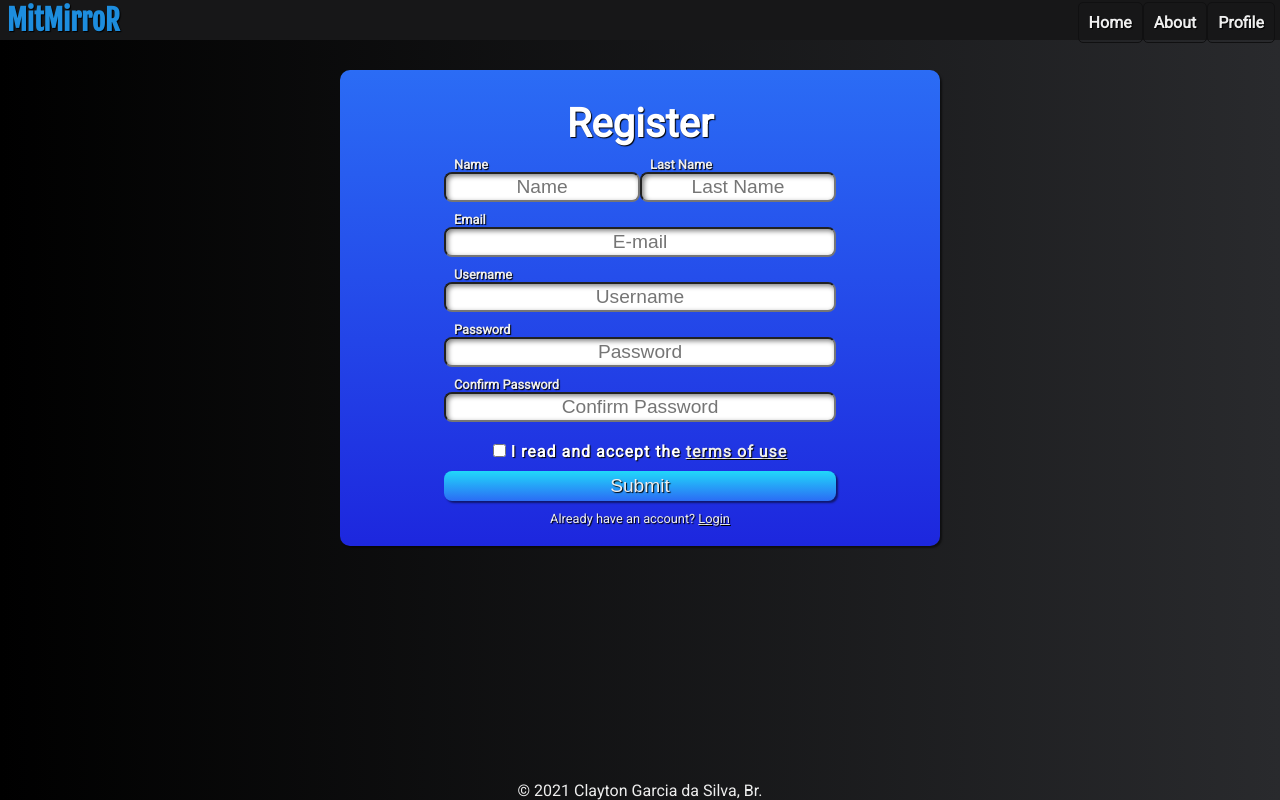
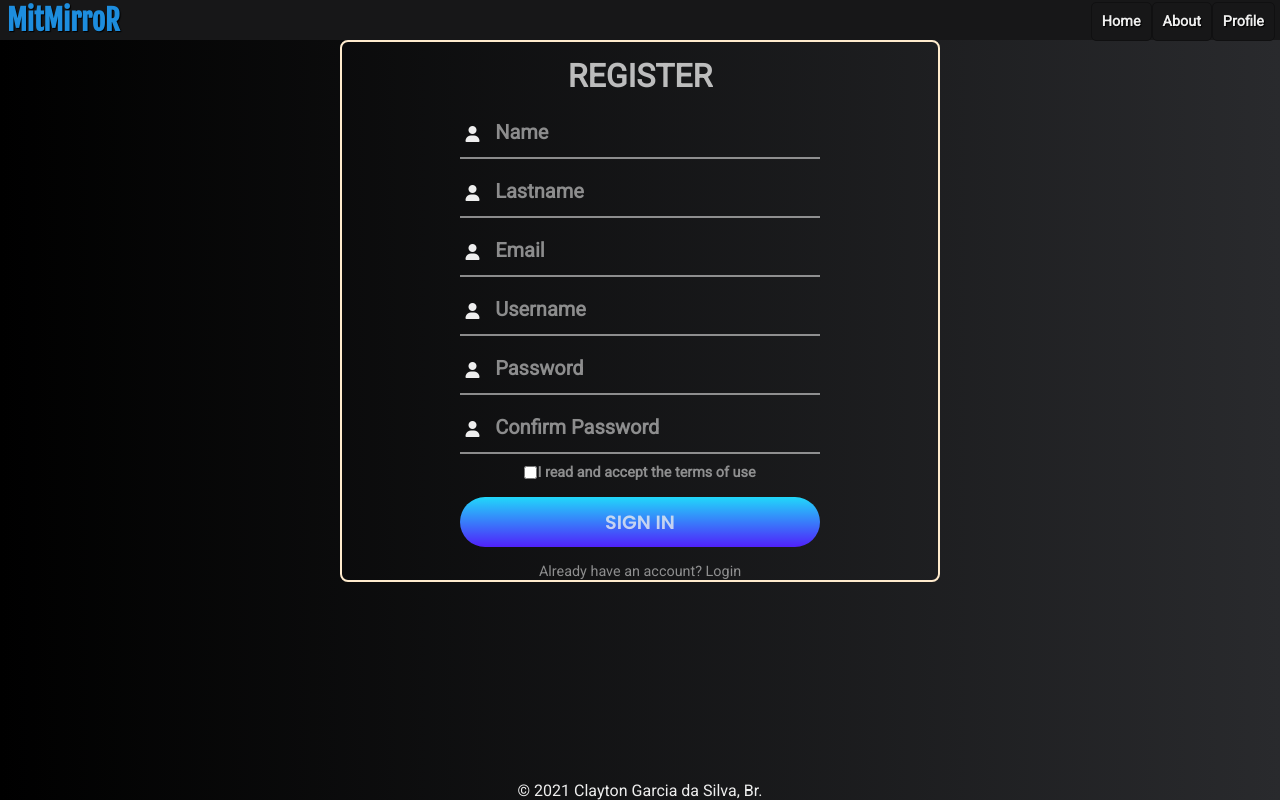
Before and after one commit to Claayton/Flask-app, a Flask app: page /register/ in a window 1280 px wide. Run offline with Flask 2, Linux system fonts and the light colour scheme; some libraries are stand-ins or nearby versions.

Commit message:
atualizado o layout de login e register

```diff
--- a/app/static/css/style-login.css
+++ b/app/static/css/style-login.css
@@ -20,7 +20,6 @@
 body {
     background-color: var(--color8);
     font-family: 'Poppins', sans-serif;
-
 }
 
 .main {
@@ -93,7 +92,7 @@ body {
     text-transform: uppercase;
     margin: 0 auto;
     padding: 30px 0 0 150px;
-    color: #eeeeeeca;
+    color: #eeeeee8e;
 }
 
 
--- a/app/static/css/style-register.css
+++ b/app/static/css/style-register.css
@@ -18,163 +18,212 @@
 }
 
 body {
-    background-color: var(--color6);
-    font-family: 'Roboto', sans-serif;
-    width: 100%;
-    height: auto;
+    background-color: var(--color8);
+    font-family: 'Poppins', sans-serif;
 }
 
-#main {
-    align-content: center;
-    padding: 20px;
-    margin:auto;
-    margin-top: 30px;
-    text-align: center;
-    max-width: 600px;
-    height: auto;
-    background-image: linear-gradient(to bottom, var(--color3), var(--color2));
-    box-shadow: 2px 2px 2px rgba(0, 0, 0, 0.5);
-    text-shadow: 1px 1px 1px rgba(0, 0, 0, 2);
-    border-radius: 10px;
+.main {
+    width: 100%;
+    height: 100%;
 }
 
-.main-container {
-    height: auto;
-    display: flex;
-    flex-direction: column;
-    justify-content: space-between;
-    align-items: center;
+.container {
+    width: 98vw;
+    height: 93vh;
+    display: block;
 }
 
-#register {
-    width: 70%;
+.register-container {
+    width: 600px;
+    margin: auto;
+    display: flex;
+    justify-content: center;
+    align-items: center;
+    text-align: center;
+    border: blanchedalmond solid 2px;
+    border-radius: 8px;
 }
 
-#register h2{
-    display: flex;
-    flex-direction: column;
-    justify-content: center;
-    color: white;
-    width: 100%;
-    font-size: 2.5rem;
-    padding: 10px;
+form {
+    width: 360px;
 }
 
-#register h3 {
-    text-align: left;
-    font-size: 0.8rem;
-    color: #eee;
-    padding: 0 10px;
-}
-
-#register .campo {
-    display: flex;
-    flex-direction: column;
-    align-items: space-between;
-    justify-content: flex-start;
-}
-
-#register .camponame {
+form .camponame {
     display: flex;
     justify-content: space-between;
     border: none;
 }
 
-#name, #lastname, #email, #username, #password, #confirm-password{
-    height: 30px;
-    width: 100%;
-    box-shadow: inset 2px 2px 5px rgba(0, 0, 0, 0.493);
-    padding: 10px;
-    margin-bottom: 10px;
-    text-align: center;
-    font-size: 1.2em;
-    border-radius: 8px;
+form h2 {
+    font-size: 2rem;
+    text-transform: uppercase;
+    margin: 15px 0;
+    color: #eeeeeec5;
 }
 
-#register .terms {
-    color: white;
-    text-shadow: 1px 1px 1px rgba(0, 0, 0, 2);
-    letter-spacing: 1px;
-    margin-top: 10px;
+.input-div {
+    position: relative;
+    display: grid;
+    grid-template-columns: 7% 93%;
+    margin: 10px 0;
+    padding: 1px 0;
+    border-bottom: 2px solid #eeeeee8e;
 }
 
-#register .terms a {
-    color: #eee;
-    text-shadow: 1px 1px 1px rgba(0, 0, 0, 2);
-    transition: all 300ms ease;
-
+.input-div:after .input-div:before {
+    content: '';
+    position: absolute;
+    bottom: -2px;
+    width: 0;
+    height: 2px;
+    background-color: #1D27DE;
+    transition: .3s;
 }
 
-#register .terms a:hover {
-    color: var(--color5);
-    text-decoration: none;
+.input-dev:after {
+    right: 50%;
 }
 
-.button {
-    border-radius: 8px;
+.input-dev:before {
+    left: 50%;
+}
+
+.input-div.focus .i i {
+    color: #1D27DE;
+}
+
+.input-div.focus div h5 {
+    top: 0px;
+    font-size: 13px;
+    transform: translateY(-9px);
+}
+
+.input-div.focus:after, .input-div.focus:before {
+    width: 50%;
+}
+
+.input-div.one {
+    margin-top: 0;
+}
+
+.input-div.two {
+    margin-bottom: 4px;
+}
+
+.i {
     display: flex;
     justify-content: center;
     align-items: center;
-    background-image: linear-gradient(to bottom, var(--color5), var(--color3));
-    color: #eee;
-    height: 30px;
-    width: 100%;
-    font-size: 1.2em;
-    border: 1px;
-    text-shadow: 1px 1px 1px rgba(0, 0, 0, 2);
-    box-shadow: 2px 2px 2px rgba(0, 0, 0, 0.507);
-    padding: 10px;
-    text-align: center;
-    margin-top: 10px;
 }
 
-.button:hover {
-    background-image: linear-gradient(to bottom, var(--color5), var(--color2));
-    cursor: pointer;
+.i i {
+    color: #eee;
+    transition: .3s;
 }
 
-.button:focus {
-    box-shadow: inset 2px 2px 2px rgb(0, 0, 0);
+.input-div > div {
+    position: relative;
+    height: 45px;
 }
 
-#haveaccount {
-    font-size: 0.8rem;
-    padding-top: 10px;
-    color: #eee;
-    text-shadow: 1px 1px 1px rgba(0, 0, 0, 2);
+.input-div > div h5 {
+    position: absolute;
+    left: 10px;
+    top: 20%;
+
+    color: #eeeeee8e;
+    font-size: 20px;
+    transition: .3s;
 }
 
-#haveaccount a {
-    color: #eee;
-    text-shadow: 1px 1px 1px rgba(0, 0, 0, 2);
-    transition: all 300ms ease;
+.input {
+    position: absolute;
+    width: 100%;
+    height: 100%;
+    top: 0;
+    left: 0;
+    border: none;
+    outline: none;
+    background: none;
+    padding: 0.5rem 0.7rem;
+    font-size: 1.2rem;
+    font-family: 'Poppins', sans-serif;
+    color: rgb(226, 226, 226);
 }
 
-#haveaccount a:hover {
-    color: var(--color5);
-    text-decoration: none;
+.link {
+    display: flex;
+    justify-content: center;
 }
 
-#flash {
-    position: fixed;
-    bottom: 20px;
-    right: 0;
-    display: flex;
-    justify-content: center;
-    align-items: center;
-    align-content: center;
-    color: white;
-    text-shadow: 1px 1px 1px rgba(0, 0, 0, 2);
-    width: 100%;
+a, .check, .haveaccount {
+    text-decoration: none;
+    color: #eeeeee8e;
+    font-size: 0.9rem;
+    transition: .3s;
 }
 
-#flash ul {
-    width: auto;
-    background-image: linear-gradient(to bottom, chartreuse, rgb(61, 121, 2));
-    text-align: center;
-    padding: 10px 15px;
-    border-radius: 8px;
-    list-style: none;
-    margin-bottom: 10px;
+a:hover {
+    color: #1D27DE;
+}
+
+.btn {
+    display: block;
+    width: 100%;
+    height: 50px;
+    border-radius: 25px;
+    margin: 1rem 0;
+    font-size: 1.2rem;
+    outline: none;
+    border: none;
+    background-image: linear-gradient(to bottom, #21D8FA, #5021FA);
+    cursor: pointer;
+    color: #eeeeeec5;
     text-transform: uppercase;
+    font-family: 'Poppins', sans-serif;
+    background-size: 200%;
+    transition: .5s;
 }
+
+.btn:hover {
+    background-position: right;
+    color: #fff;
+    background-image: linear-gradient(to bottom, #37e1ff, #4310fb);
+}
+
+.register {
+    justify-content: center;
+}
+
+@media screen and (max-width: 1000px) {
+    form {
+        width: 290px;
+    }
+
+    form h2 {
+        font-size: 2.4rem;
+        margin: 8px 0;
+    }
+
+    .img img {
+        width: 400px;
+    }
+
+    a, .check {
+        font-size: 0.8rem;
+    }
+}
+
+@media screen and (max-width: 800px) {
+    .img {
+        display: none;
+    }
+
+    .container {
+        grid-template-columns: 1fr;
+    }
+
+    .login-container {
+        justify-content: center;
+    }
+}
--- a/app/templates/login.html
+++ b/app/templates/login.html
@@ -51,11 +51,11 @@
                 </div>
                 <div class="link check">
                     <div class="checkbox">
-                        {{ form.remember_me(id="checkbox") }}<strong> Keep me signed in</strong>
+                        {{ form.remember_me }}<strong> Keep me signed in</strong>
                     </div>
                     <a  href="/forgot-password">Forgot Password?</a>
                 </div>
-                <button type="submit" class="btn" value="Login">Login</button>
+                <button type="submit" class="btn" value="Login">Sign in</button>
                 <div class="link register">
                     <a href="/register">Create an account!</a>
                 </div>
--- a/app/templates/register.html
+++ b/app/templates/register.html
@@ -1,68 +1,85 @@
+<script src="https://kit.fontawesome.com/a81368914c.js"></script>
+<link href="https://fonts.googleapis.com/css2?family=Poppins:wght@600&display=swap" rel="stylesheet">
 <link rel="stylesheet" href="{{ url_for('static', filename='css/style-register.css') }}" rel="stylesheet">
 
 {% extends 'base.html' %}
 
-{% block title %}{{ super() }} - Register{% endblock %}
+{% block title %}{{ super() }} - Login{% endblock %}
 
 {% block content %}
 
 <main id="main">
-    <div class="main-container">
+    <div class="register-container">
+        <form action="" method="POST">
+            {{ form.csrf_token }}
+            <h2>Register</h2>
+            <fieldset class="camponame"></fieldset>
+                <div class="input-div one">
+                    <div class="i">
+                        <i class="fas fa-user"></i>
+                    </div>
+                    <div>
+                        <h5>Name</h5>
+                        {{ form.name( class="input", autocomplete="given-name") }}
+                    </div>
+                </div>
+                <div class="input-div two">
+                    <div class="i">
+                        <i class="fas fa-user"></i>
+                    </div>
+                    <div>
+                        <h5>Lastname</h5>
+                        {{ form.lastname( class="input", autocomplete="family-name") }}
+                    </div>
+                </div>
+            </fieldset>
 
-        <div id="register">
-            <h2>Register</h2>
-            <form action="" method="POST">
-                {{ form.csrf_token }}
-                <fieldset class="camponame">
-                    <div style="display: inline;" class="campo">
-                        <h3>Name</h3>
-                        <label for="name">
-                            {{ form.name(id="name", placeholder="Name", autocomplete="given-name") }}
-                        </label>
-                    </div>
-                    <div style="display: inline;" class="campo">
-                        <h3>Last Name</h3>
-                        <label for="lastname">
-                            {{ form.lastname(id="name", placeholder="Last Name", autocomplete="family-name") }}
-                        </label>
-                    </div>
-                </fieldset>
-                <div class="campo">
-                    <h3>Email</h3>
-                    <label for="email">
-                        {{ form.email(id="email", placeholder="E-mail", autocomplete="email") }}
-                    </label>
+            <div class="input-div three">
+                <div class="i">
+                    <i class="fas fa-user"></i>
                 </div>
-                <div class="campo">
-                    <h3>Username</h3>
-                    <label for="username">
-                        {{ form.username(id="username", placeholder="Username", autocomplete="username") }}
-                    </label>
+                <div>
+                    <h5>Email</h5>
+                    {{ form.email( class="input", autocomplete="email") }}
                 </div>
-                <div class="campo">
-                    <h3>Password</h3>
-                    <label for="password">
-                        {{ form.password(id="password", placeholder="Password") }}
-                    </label>
+            </div>
+            <div class="input-div four">
+                <div class="i">
+                    <i class="fas fa-user"></i>
                 </div>
-                <div class="campo">
-                    <h3>Confirm Password</h3>
-                    <label for="confirm-password">
-                        {{ form.confirm(id="confirm-password", placeholder="Confirm Password") }}
-                    </label>
+                <div>
+                    <h5>Username</h5>
+                    {{ form.username( class="input", autocomplete="username") }}
                 </div>
-                <div class="campo">
-                    <label for="terms" class="terms">
-                        {{ form.terms(id="terms") }}<strong> I read and accept the <a href="/terms" target="_blank">terms of use</a></strong>
-                    </label>
+            </div>
+            <div class="input-div five">
+                <div class="i">
+                    <i class="fas fa-user"></i>
                 </div>
-                <div class="campo">
-                    <button class="button" type="submit" >Submit</button>
-                    <p id="haveaccount">Already have an account? <a href="/login">Login</a></p>
+                <div>
+                    <h5>Password</h5>
+                    {{ form.password( class="input") }}
                 </div>
-            </form>
-        </div>
+            </div>
+            <div class="input-div six">
+                <div class="i">
+                    <i class="fas fa-user"></i>
+                </div>
+                <div>
+                    <h5>Confirm Password</h5>
+                    {{ form.confirm( class="input") }}
+                </div>
+            </div>
+            <div class="link check">
+                {{ form.terms }} <strong>I read and accept the <a href="/terms" target="_blank">terms of use</a></strong>
+            </div>
+            <button type="submit" class="btn" value="Login">Sign in</button>
+            <div class="link haveaccount">
+                <p>Already have an account?<a href="/login"> Login</a></p>
+            </div>
+        </form>
     </div>
+    <script type="text/javascript" src="{{ url_for('static', filename='js/main.js') }}"></script>
 </main>
 <div id="flash">
     {% with messages = get_flashed_messages() %}
```
